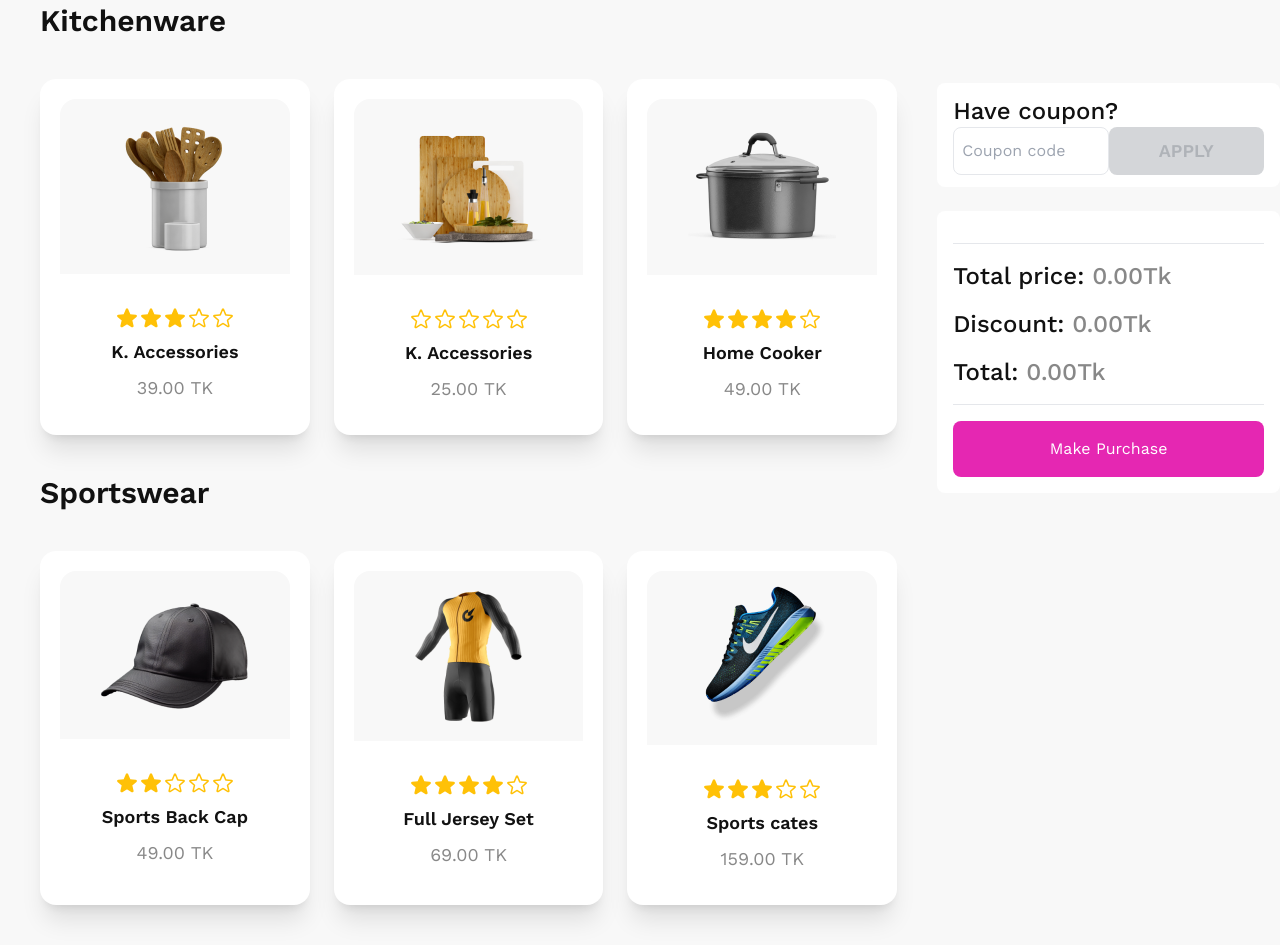
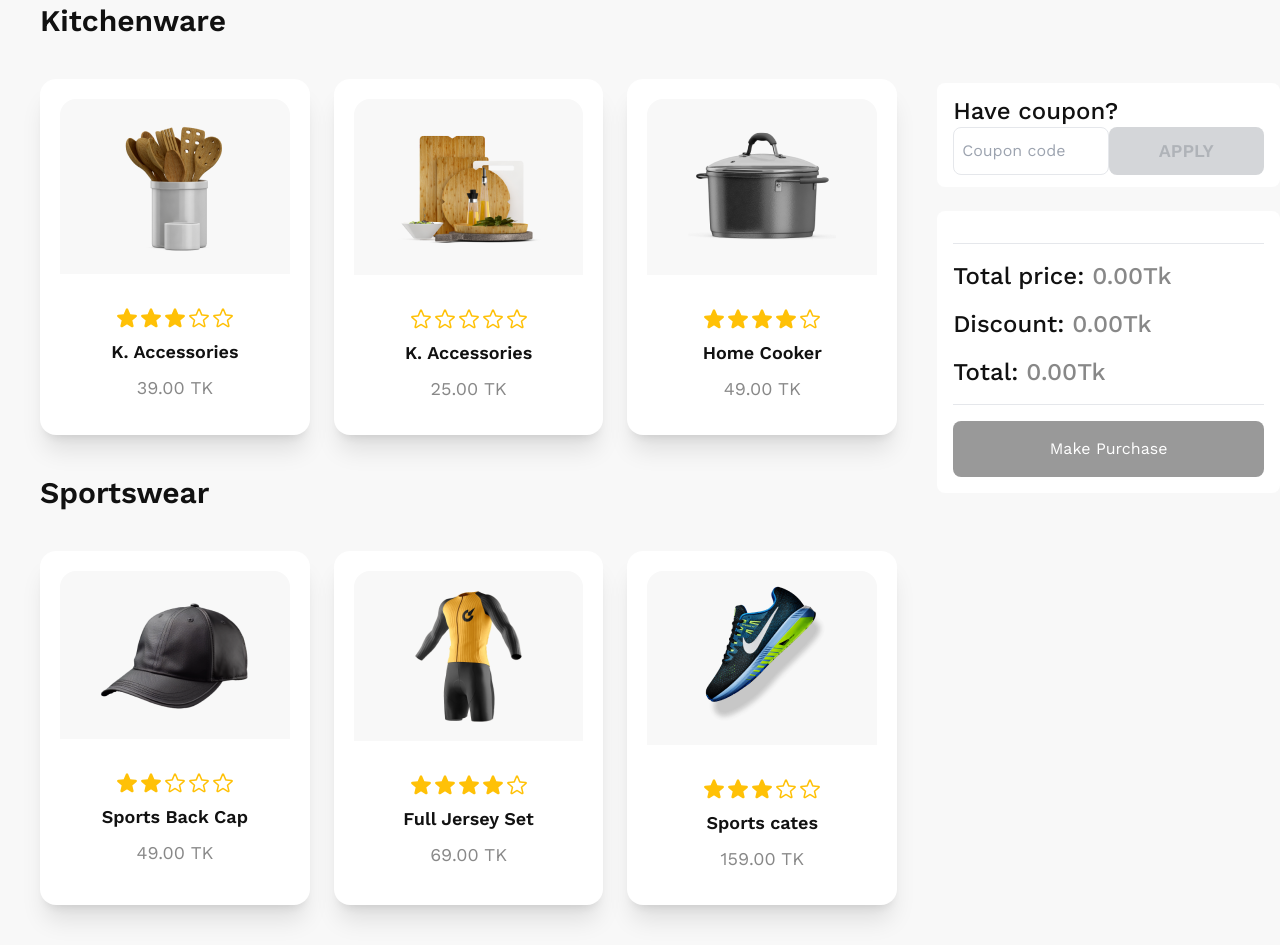
Before and after one commit to tahmidurrahmann/summer-sale, a plain HTML site: page index.html in a window 1280 px wide. Shown: the part 705-1650 px from the top of the page. Drawn offline with nearby package versions, Linux system fonts and the light colour scheme.

Commit message:
added the last commit

```diff
--- a/index.html
+++ b/index.html
@@ -24,6 +24,7 @@
   </script>
   <link href="https://cdn.jsdelivr.net/npm/daisyui@3.5.1/dist/full.css" rel="stylesheet" type="text/css" />
   <script src="https://cdn.tailwindcss.com"></script>
+  <link rel="stylesheet" href="insec.css">
 </head>
 <body class="work-sans">
     <header>
--- /dev/null
+++ b/insec.css
@@ -0,0 +1,3 @@
+button:disabled{
+    background-color: rgb(0,0,0,0.4)
+}
```
